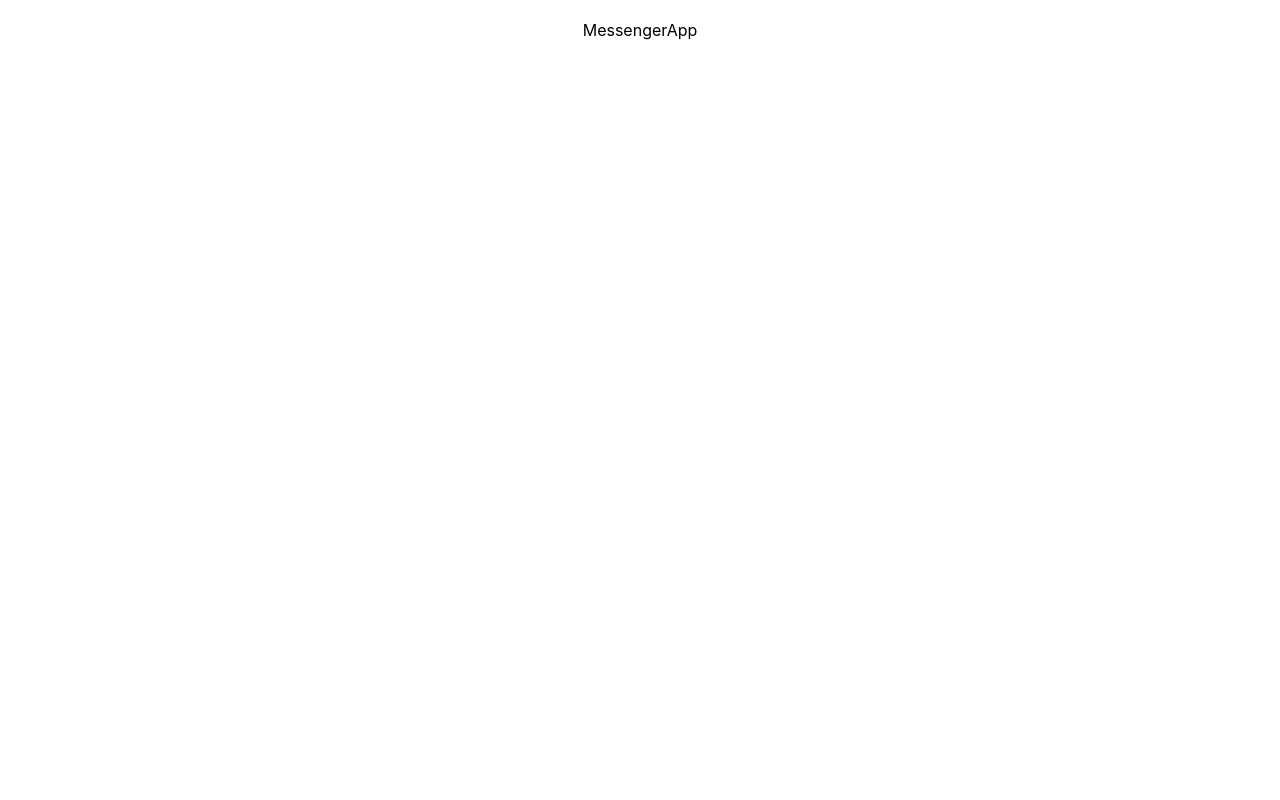
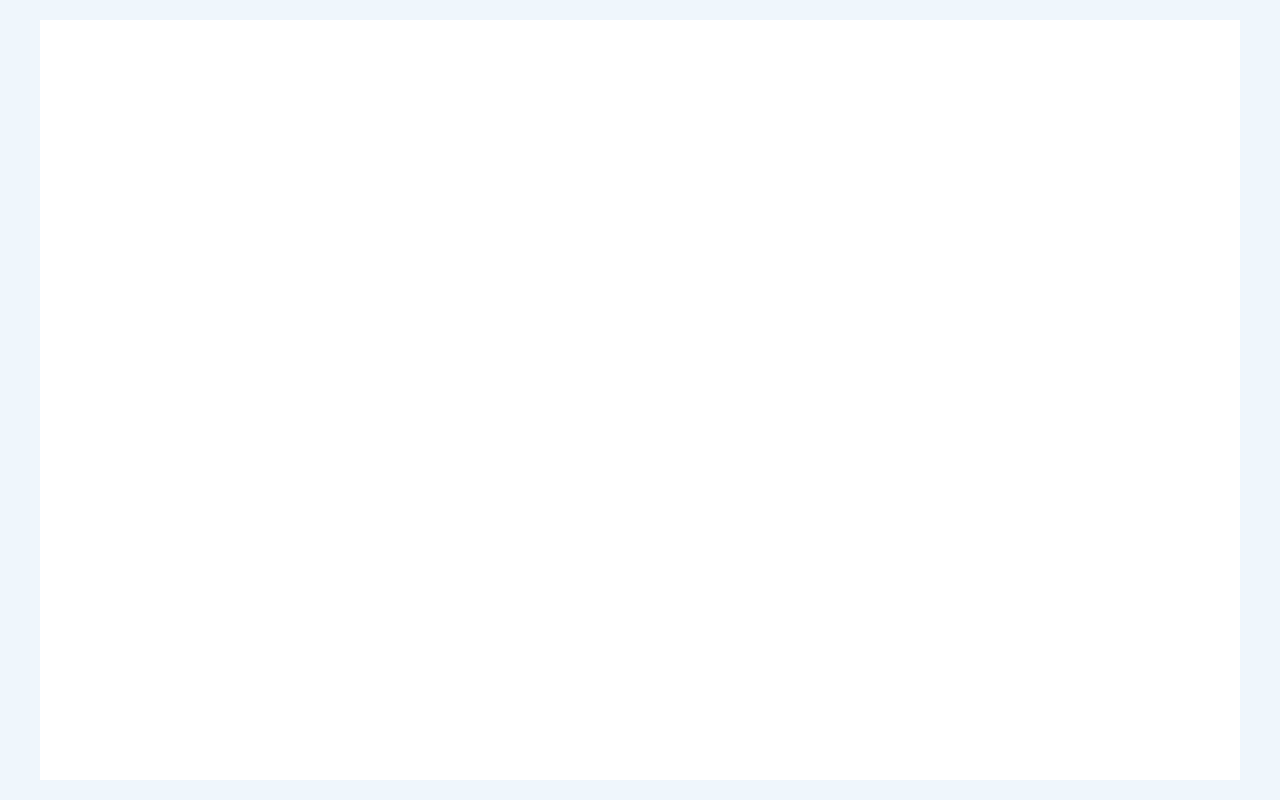
Before and after one commit to agarwallaumong00/messenger-app, a React (Create React App) app: page / in a window 1280 px wide. Built offline with nearby package versions, Linux system fonts and the light colour scheme.

Commit message:
Setup Messenger wrapper

```diff
--- a/src/App.scss
+++ b/src/App.scss
@@ -1,6 +1,9 @@
 @import 'styles/config.scss';
 
 .App {
+    width: 100vw;
+    height: 100vh;
     padding: 20px;
+    background: #EFF6FC;
     @include flex-center;
 }
--- a/src/index.css
+++ b/src/index.css
@@ -6,6 +6,10 @@ body {
   -webkit-font-smoothing: antialiased;
   -moz-osx-font-smoothing: grayscale;
   box-sizing: border-box;
+
+  div {
+    box-sizing: border-box;
+  }
 }
 
 code {
--- a/src/modules/MessengerApp/MessengerApp.scss
+++ b/src/modules/MessengerApp/MessengerApp.scss
@@ -0,0 +1,8 @@
+@import 'styles/config.scss';
+
+.messenger-app {
+    width: calc(100% - 40px);
+    height: 100%;
+    background: white;
+    @include flex;
+}
--- a/src/modules/MessengerApp/MessengerApp.tsx
+++ b/src/modules/MessengerApp/MessengerApp.tsx
@@ -2,7 +2,9 @@ import './MessengerApp.scss';
 
 const MessengerApp = () => {
     return (
-        <>MessengerApp</>
+        <div className='messenger-app'>
+
+        </div>
     )
 }
 
--- a/tsconfig.json
+++ b/tsconfig.json
@@ -1,5 +1,6 @@
 {
   "compilerOptions": {
+    "baseUrl": "src",
     "target": "es5",
     "lib": [
       "dom",
```
